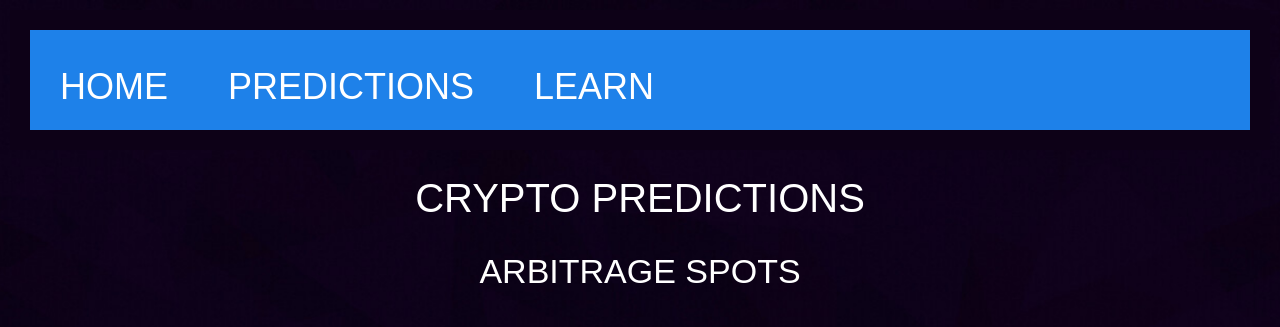
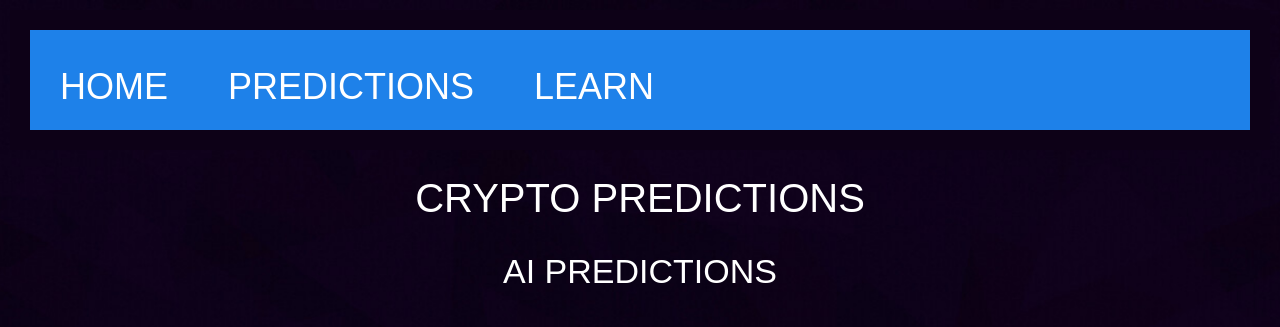
Before and after one commit to turkishfilms/Crypto-Oracle, a Python web app: template Webapp/templates/predictions.html in a window 1280 px wide. Shown: the top 327 px of the page. Run offline with Jinja, Linux system fonts and the light colour scheme; the template is opened without the code that fills it, so the values that code supplies are empty; some libraries are stand-ins or nearby versions.

Commit message:
changed preed title

```diff
--- a/Webapp/templates/predictions.html
+++ b/Webapp/templates/predictions.html
@@ -20,15 +20,10 @@
     </div>
     <div class="container">
         <h1 class="my-4 text-center">CRYPTO PREDICTIONS</h1>
-        <div id="predictions" class="row">
-            <!-- Predictions will be inserted here -->
-        </div>
+
     </div>
-
     <table>
-
-
-        <h class="title">ARBITRAGE SPOTS</title>
+        <h class="title">AI PREDICTIONS</title>
             <table id="table">
                 <thead>
                     <tr>
@@ -56,7 +51,7 @@
                         const row = table.insertRow(-1)
                         const cur = current.Binance[pred]
                         const prediction = preds[pred]
-                        const direction = cur - prediction >= 0 ? "+" : "-"
+                        const direction = cur - prediction >= 0 ? "-" : "+"
                         row.insertCell(0).textContent = pred
                         row.insertCell(1).textContent = yesterday[pred].Close
                         row.insertCell(2).textContent = cur
```
Also changed, not shown: Webapp/main_data.json (+1 -1 lines), 1 other file.
